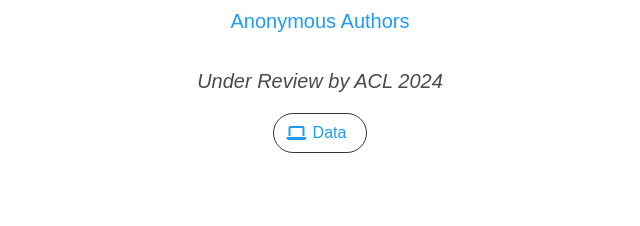
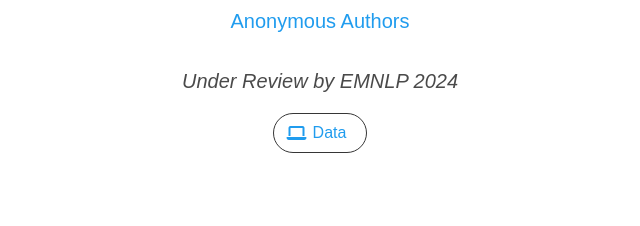
Before and after one commit to mimn97/diversity-project-page, a plain HTML site: page index.html in a window 1280 px wide. Shown: the part 228-454 px from the top of the page, 320-960 px from the left. Drawn offline with nearby package versions, Linux system fonts and the light colour scheme; some icons are missing; a web font is replaced by a local one.

Commit message:
Update index.html

```diff
--- a/index.html
+++ b/index.html
@@ -44,7 +44,7 @@
                 </span>
 
                 <br><br>
-                <h4><i>Under Review by ACL 2024</i></h4>
+                <h4><i>Under Review by EMNLP 2024</i></h4>
 
 
               <div class="column has-text-centered">
```
